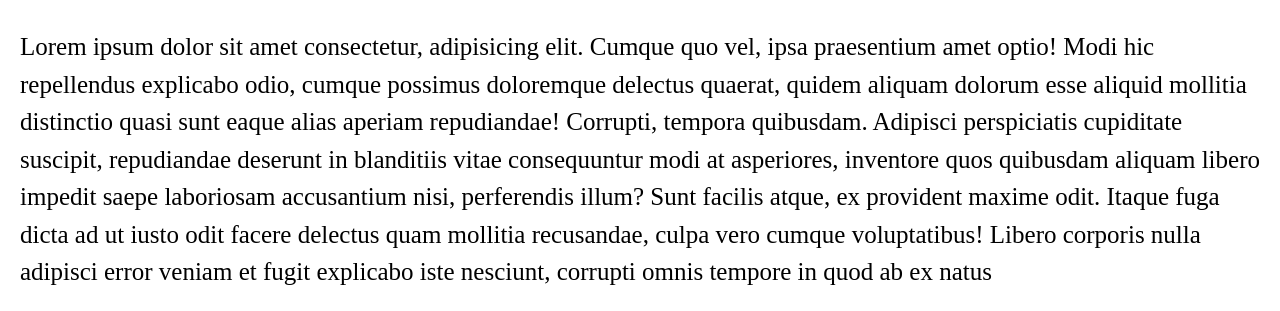
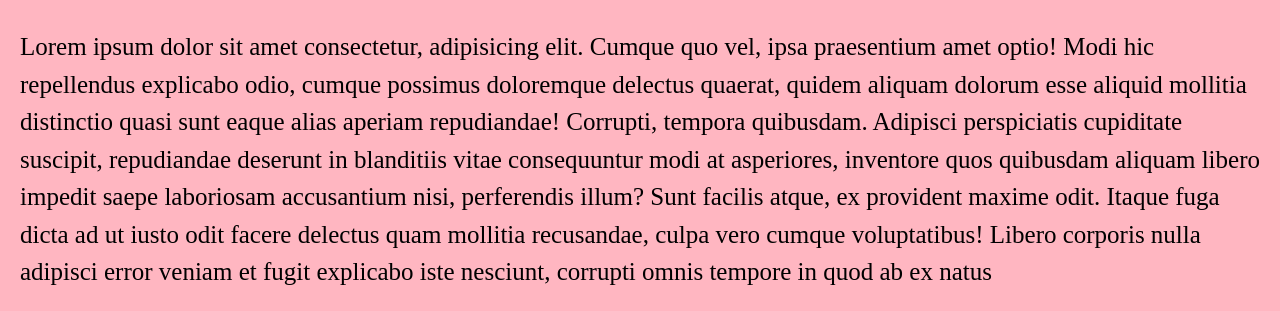
Before and after one commit to sanjaynaddunuri/DAY-1, a plain HTML site: page index.html in a window 1280 px wide. Shown: the part 117-428 px from the top of the page. Drawn offline with Linux system fonts and the light colour scheme.

Commit message:
modified

```diff
--- a/index.html
+++ b/index.html
@@ -15,7 +15,8 @@
         }
         body{
             margin: 20px;
-            background-color: white;
+            background-color: lightpink;
+
 
         }
         p{
```
